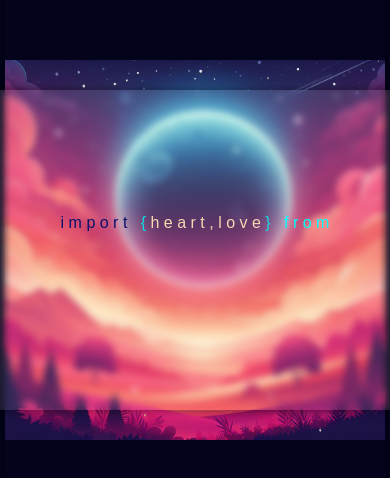
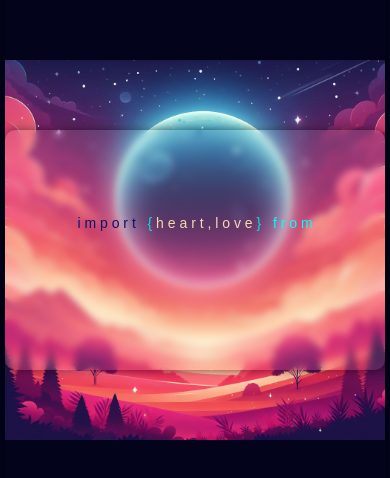
Before and after one commit to bosperiek/mensajecodigo, a plain HTML site: page index.html in a window 390 px wide. Shown: the part 172-650 px from the top of the page. Drawn offline with Linux system fonts and the light colour scheme; a web font is replaced by a local one.

Commit message:
confirmar

```diff
--- a/styles.css
+++ b/styles.css
@@ -121,13 +121,13 @@
 
   .message-box {
     width:100%;
-      width: 450px;
-      height: 320px;
+    width: 380px;
+    height: 240px;
     border-end-end-radius: 10px;
   }
 
   .message-box p {
-      font-size: 16px;
+    font-size: 14px;
     line-height: 1.2;
     margin: 3px;
   }
```
Lines whose indentation alone changed are shown as unchanged.
